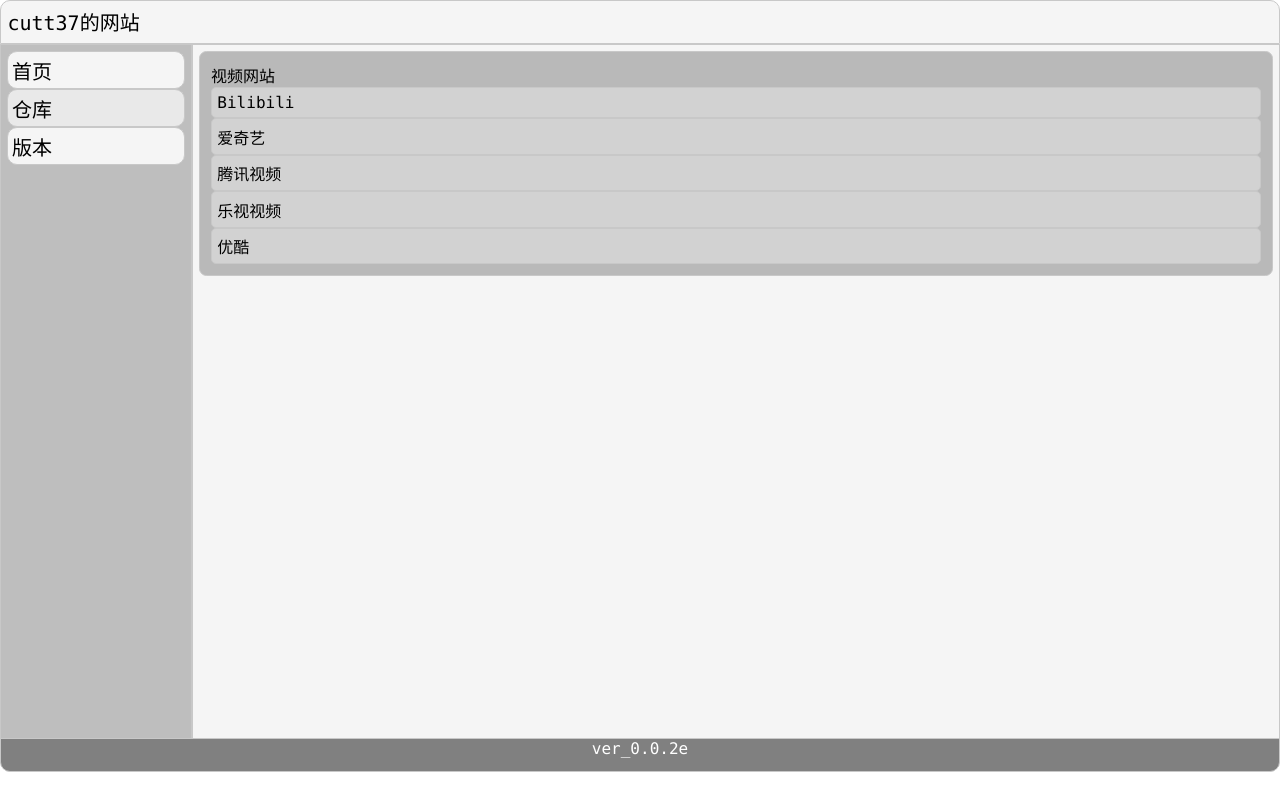
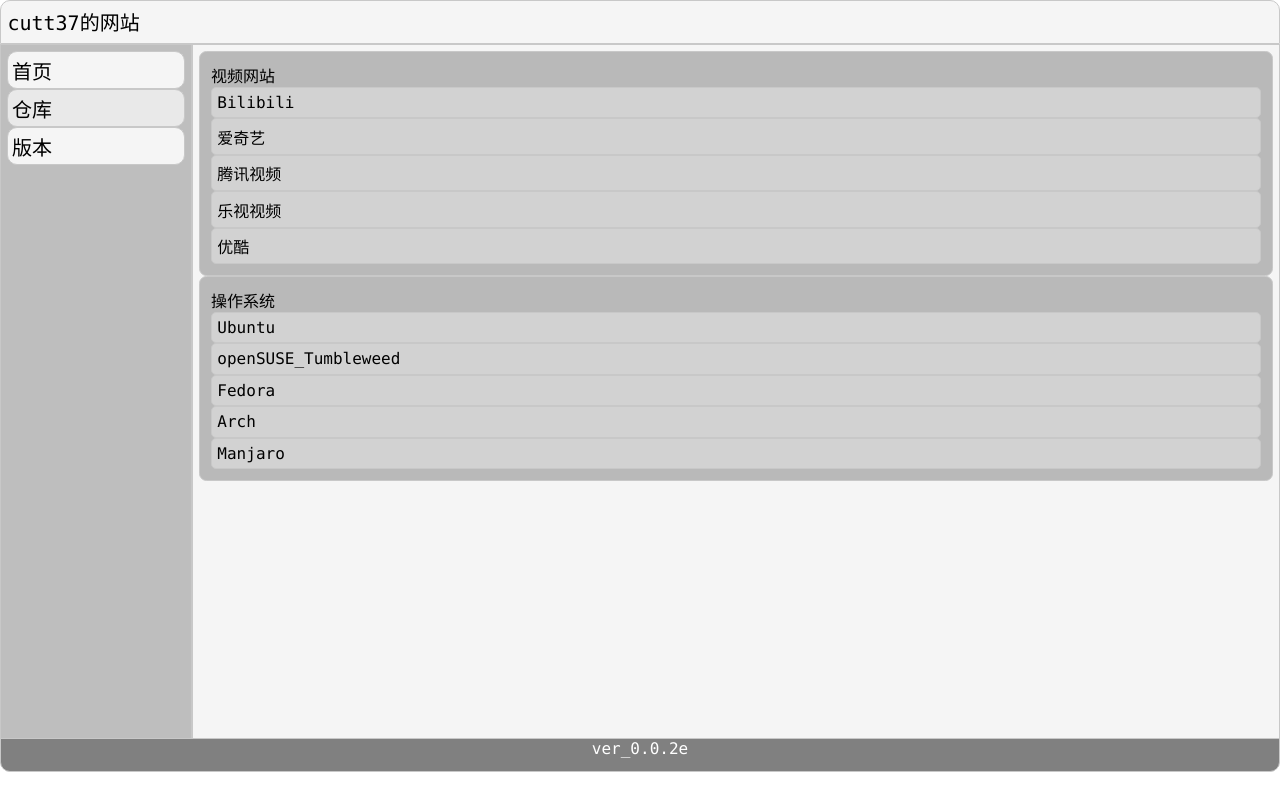
Before and after one commit to cutt37/cutt37.github.io, a plain HTML site: page pages/repo.html in a window 1280 px wide. Drawn offline with Linux system fonts and the light colour scheme.

Commit message:
Add files via upload

```diff
--- a/pages/repo.html
+++ b/pages/repo.html
@@ -62,6 +62,29 @@
 						<a href="https://www.youku.com"><span>优酷</span></a>
 					</li>
 				</div>
+
+				<div class="os_section">
+					<div id="b_head"><span>操作系统</span></div>
+					<li class="os_website">
+						<a href="https://ubuntu.com"><span>Ubuntu</span></a>
+					</li>
+
+					<li class="os_website">
+						<a href="https://get.opensuse.org/tumbleweed/"><span>openSUSE_Tumbleweed</span></a>
+					</li>
+
+					<li class="os_website">
+						<a href="https://getfedora.org"><span>Fedora</span></a>
+					</li>
+
+					<li class="os_website">
+						<a href="https://archlinux.org"><span>Arch</span></a>
+					</li>
+
+					<li class="os_website">
+						<a href="https://manjaro.org"><span>Manjaro</span></a>
+					</li>
+				</div>
             </article>
         </section>
 
```
Also changed, not shown: pages/update.html (+2 -2 lines).
